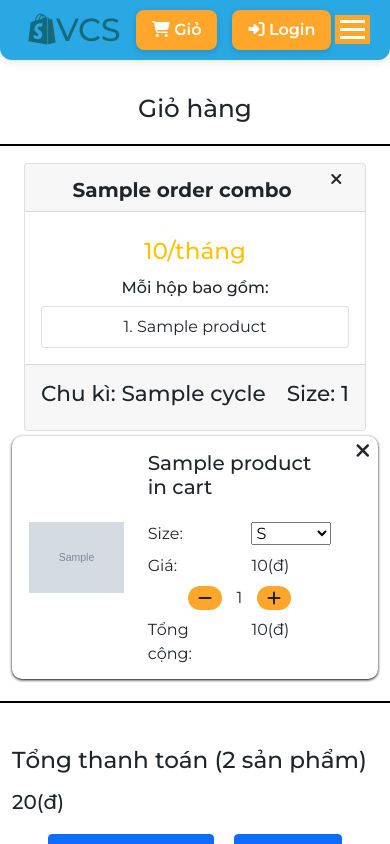
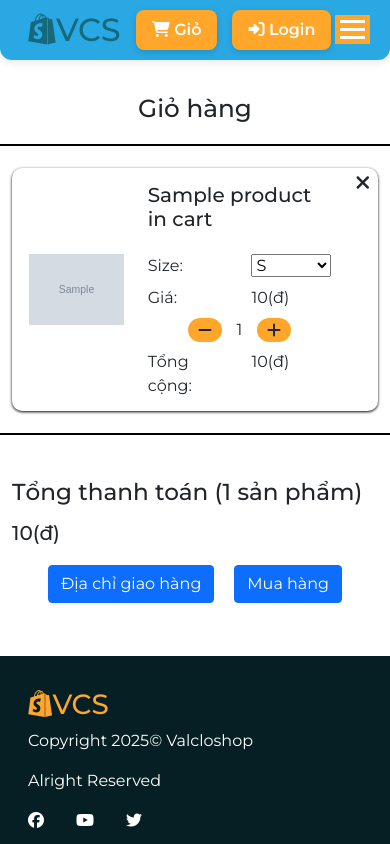
Before and after one commit to VuNguyen26/Valclo-Shop, a PHP site: the page made by Views/Cart/index.php in a window 390 px wide; the page is wider, and only the part inside the window is pictured. Shown: the top 844 px of that part. Run offline with PHP 8.4, Linux system fonts and the light colour scheme; a user stored in the database is signed in; tables that the repository leaves empty hold one stand-in row (values such as "Sample post"); the template is opened without the code that fills it: most values are stand-ins (such as "Sample title", 1, 10 or a date in 2020); grey boxes marked "Sample" are stand-in pictures; some libraries are stand-ins or nearby versions.

Commit message:
dlt combo in cart

```diff
--- a/Views/Cart/index.php
+++ b/Views/Cart/index.php
@@ -13,7 +13,6 @@
       type="image/x-icon"
       href="./Views/images/avatar.png"
     />
-
     <!-- link icon -->
     <script src="https://kit.fontawesome.com/320d0ac08e.js" crossorigin="anonymous"></script>
     <link href="https://cdn.jsdelivr.net/npm/bootstrap@5.1.2/dist/css/bootstrap.min.css" rel="stylesheet">
@@ -42,11 +41,9 @@
   </head>
   <body>
 
-    <!--Nav-->
     <?php require_once("./Views/Navbar/index.php"); ?>
     <script src="./Views/Navbar/navbarScript.js" type="text/javascript"></script>
-    <!--Nav-->
-    <!--Body-->
+
     <div class="container-fuild">
         <div class="row nonemg d-flex">
             <div class="col-12">
@@ -60,32 +57,6 @@
 
                             echo "<div class=\"col-12 col-xxl-11\">
                             <div class=\"row nonemg d-flex flex-wrap\">";
-                    if(!empty($data["order_combo"])){
-                        foreach($data["order_combo"] as $row){
-                          $count += 1;
-                          $total += (int)$row["price"];
-                            echo "<div class=\"ol-12 col-md-6 col-xl-4 col-xxl-4\">
-                            <section>
-                                <div class=\"card\"><span hidden>" . $row["id"] . "</span>
-                                    <div class=\"card-header text-center d-flex py-1\">
-                                        <h5 class=\"mb-0 col-11 fw-bold\">" . $row["name"] . "</h5><div class=\"col-1\" style=\"cursor: pointer;\" onclick=\"remove_combo(this)\">
-                                        <i class=\"fas fa-times\"></i>
-                                    </div>
-                                        </div>
-                                        <div class=\"card-body text-center\">
-                                            <h3 class=\"text-warning mb-2\">" . $row["price"] . "/tháng</h3>
-                                            <h6>Mỗi hộp bao gồm: </h6>
-                                            <ol class=\"list-group list-group-numbered\">";
-                                            foreach($row["product"] as $product){
-                                                echo "<li class=\"list-group-item\">" . $product["name"] . "</li>";
-                                            }
-                            echo        "</ol>
-                                        </div>
-                                        <div class=\"card-footer d-flex justify-content-between py-3\">
-                                        <h4>Chu kì: " . $row["cycle"] . "</h4><h4>Size: " . $row["size"] . "</h4>";
-                          echo "</div></div></section></div>";
-                        }
-                    }
                     if(!empty($data["product_in_cart"])){
                             foreach($data["product_in_cart"] as $row){
                                 $count += 1;
@@ -139,14 +110,12 @@
                                                             </div>
                                                         </div>
                                                     </div>
-
                                                 <div class=\"col-1\" onclick=\"remove_product_incart(this)\">
                                                     <i class=\"fas fa-times\"></i>
                                                 </div>
 
                                             </div>
                                         </div>";
-
                             }
                         echo "
                         </div>
@@ -203,21 +172,11 @@
                             <div hidden id=\"id\">" . $_SESSION["id"] . "</div>
                             <button type=\"button\" class=\"btn btn-primary\">Hoàn tất</button>";
                     ?>
-
                 </div>
             </div>
         </div>
     </div>
-
-    <!--Body-->
-
-    <!--Footer-->
-    <!--div class="footer-holder"></div>
-    <script src="./Views/footer/footerScript.js"></script-->
-
     <?php require_once("./Views/footer/index.php");?>
-  <!--Footer-->
-
     <script src="./Views/Cart/cart.js" type="text/javascript"></script>
   </body>
 </html>
```
